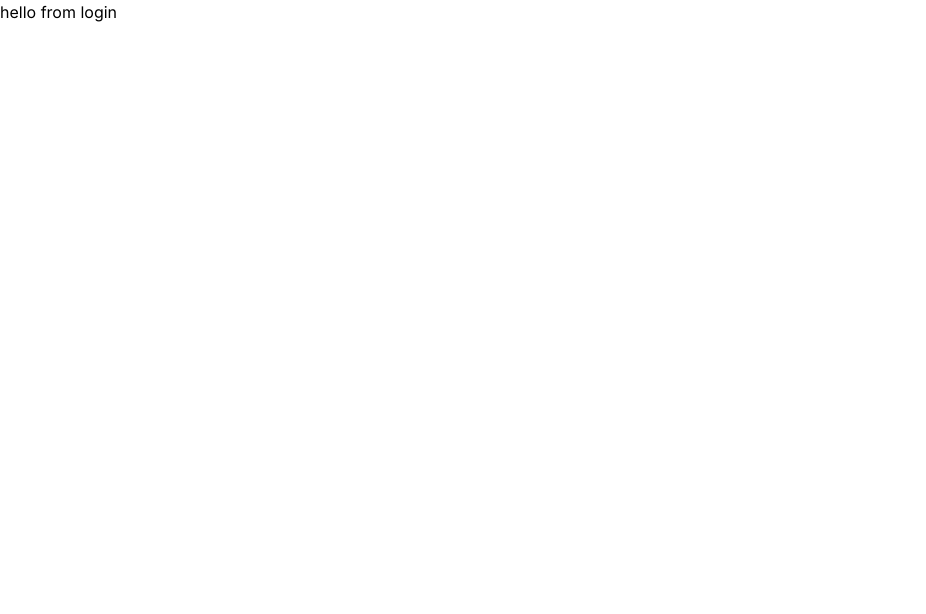
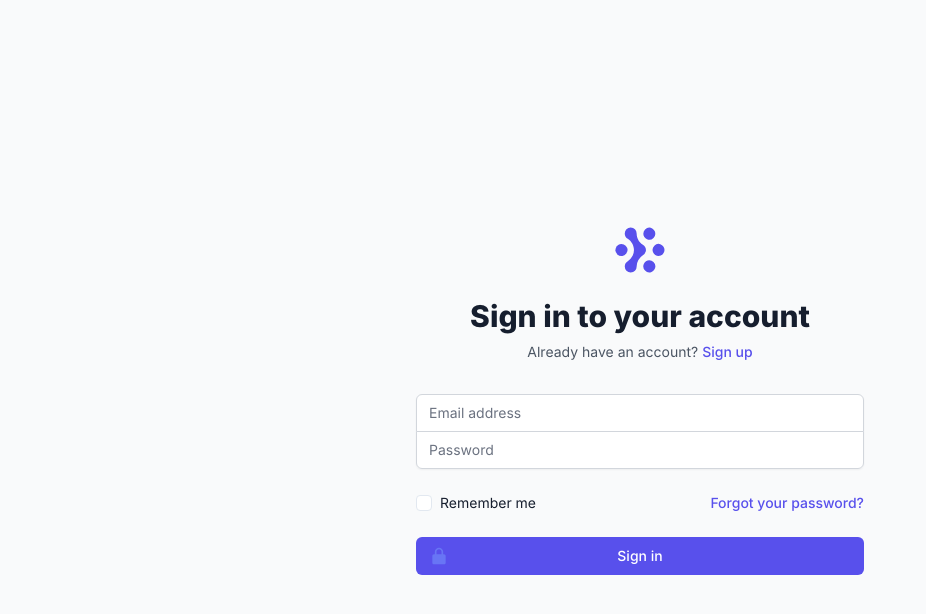
Before and after one commit to abeidahmed/property-marketplace, a React (Create React App) app in the folder client/: page /login in a window 1280 px wide. Shown: the top 614 px of the page, without its empty margins (0-926 px from the left). Built offline with nearby package versions, Linux system fonts and the light colour scheme.

Commit message:
Create login form

```diff
--- a/client/src/views/login/index.js
+++ b/client/src/views/login/index.js
@@ -1,9 +1,90 @@
 import React from "react";
+import Icon from "components/icon";
+import { Link } from "react-router-dom";
+import LogoMark from "assets/logo/logo-mark.svg";
 
 const Login = () => {
   return (
-    <div>
-      <h1>hello from login</h1>
+    <div className="min-h-screen flex items-center justify-center bg-gray-50 py-12 px-4 sm:px-6 lg:px-8">
+      <div className="max-w-md w-full">
+        <div>
+          <img className="mx-auto h-12 w-auto" src={LogoMark} alt="Workflow" />
+          <h2 className="mt-6 text-center text-3xl leading-9 font-extrabold text-gray-900">
+            Sign in to your account
+          </h2>
+          <p className="mt-2 text-center text-sm leading-5 text-gray-600">
+            Already have an account?{" "}
+            <Link
+              to="/"
+              className="font-medium text-indigo-600 hover:text-indigo-500 focus:outline-none focus:underline transition ease-in-out duration-150"
+            >
+              Sign up
+            </Link>
+          </p>
+        </div>
+        <form className="mt-8" action="#" method="POST">
+          <input type="hidden" name="remember" value="true" />
+          <div className="rounded-md shadow-sm">
+            <div>
+              <input
+                aria-label="Email address"
+                name="email"
+                type="email"
+                required
+                className="appearance-none rounded-none relative block w-full px-3 py-2 border border-gray-300 placeholder-gray-500 text-gray-900 rounded-t-md focus:outline-none focus:shadow-outline-blue focus:border-blue-300 focus:z-10 sm:text-sm sm:leading-5"
+                placeholder="Email address"
+              />
+            </div>
+            <div className="-mt-px">
+              <input
+                aria-label="Password"
+                name="password"
+                type="password"
+                required
+                className="appearance-none rounded-none relative block w-full px-3 py-2 border border-gray-300 placeholder-gray-500 text-gray-900 rounded-b-md focus:outline-none focus:shadow-outline-blue focus:border-blue-300 focus:z-10 sm:text-sm sm:leading-5"
+                placeholder="Password"
+              />
+            </div>
+          </div>
+
+          <div className="mt-6 flex items-center justify-between">
+            <div className="flex items-center">
+              <input
+                id="remember_me"
+                type="checkbox"
+                className="form-checkbox h-4 w-4 text-indigo-600 transition duration-150 ease-in-out"
+              />
+              <label htmlFor="remember_me" className="ml-2 block text-sm leading-5 text-gray-900">
+                Remember me
+              </label>
+            </div>
+
+            <div className="text-sm leading-5">
+              <Link
+                to="/"
+                className="font-medium text-indigo-600 hover:text-indigo-500 focus:outline-none focus:underline transition ease-in-out duration-150"
+              >
+                Forgot your password?
+              </Link>
+            </div>
+          </div>
+
+          <div className="mt-6">
+            <button
+              type="submit"
+              className="group relative w-full flex justify-center py-2 px-4 border border-transparent text-sm leading-5 font-medium rounded-md text-white bg-indigo-600 hover:bg-indigo-500 focus:outline-none focus:border-indigo-700 focus:shadow-outline-indigo active:bg-indigo-700 transition duration-150 ease-in-out"
+            >
+              <span className="absolute left-0 inset-y-0 flex items-center pl-3">
+                <Icon
+                  icon="lock"
+                  className="h-5 w-5 text-indigo-500 group-hover:text-indigo-400 transition ease-in-out duration-150"
+                />
+              </span>
+              Sign in
+            </button>
+          </div>
+        </form>
+      </div>
     </div>
   );
 };
```
